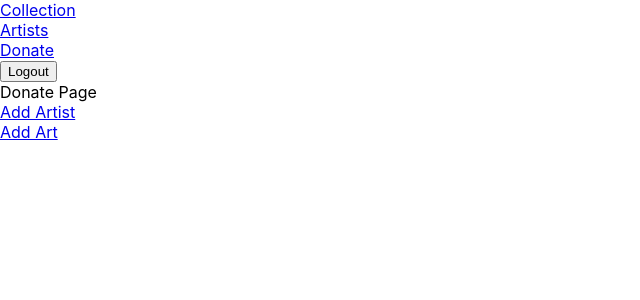
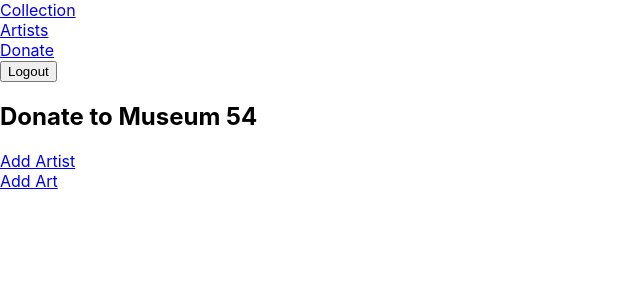
Before and after one commit to jmehart/Museum54-Client, a React (Create React App) app: page /donate in a window 1280 px wide. Shown: the top 300 px of the page, without its empty margins (0-640 px from the left). Built offline with nearby package versions, Linux system fonts and the light colour scheme; no server answers; sample sign-in values are in the browser's storage.

Commit message:
added page titles

```diff
--- a/src/components/art/Art.js
+++ b/src/components/art/Art.js
@@ -51,7 +51,7 @@ export const Art = ({ listView, cardView, art, refreshState, setRefreshState })
                             <Link to={`/collection/art/${art.id}`}>
                                 {art.title}
                             </Link>
-                            <ButtonControls isArt={true} id={art.id} />
+
                         </div>}
 
                     </div>
--- a/src/components/art/Collection.js
+++ b/src/components/art/Collection.js
@@ -29,7 +29,7 @@ export const AllArt = ({ setRefreshState, refreshState }) => {
     return <>
 
         <div className="singleArt">
-
+        <h2>Collection</h2>
         </div>
         {
             art.length > 0
--- a/src/components/artists/AllArtists.js
+++ b/src/components/artists/AllArtists.js
@@ -29,7 +29,7 @@ export const AllArtists = ({ setRefreshState, refreshState }) => {
     return <>
 
         <div className="singleArtist">
-
+        <h2>Artists</h2>
         </div>
         {
             artists.length > 0
--- a/src/components/donate/Donate.js
+++ b/src/components/donate/Donate.js
@@ -3,7 +3,7 @@ import { Link } from "react-router-dom"
 export const Donate = () => {
 
     return <div>
-        <div>Donate Page</div>
+        <h2>Donate to Museum 54</h2>
 
         <div>
             <Link to={`/donate/artist`}>
--- a/src/components/home/Home.js
+++ b/src/components/home/Home.js
@@ -2,7 +2,7 @@
 
 export const Home = () => {
     return <div>
-        <div>Home Page</div>
+        <h1>Museum54</h1>
 
     </div>
 }
```
